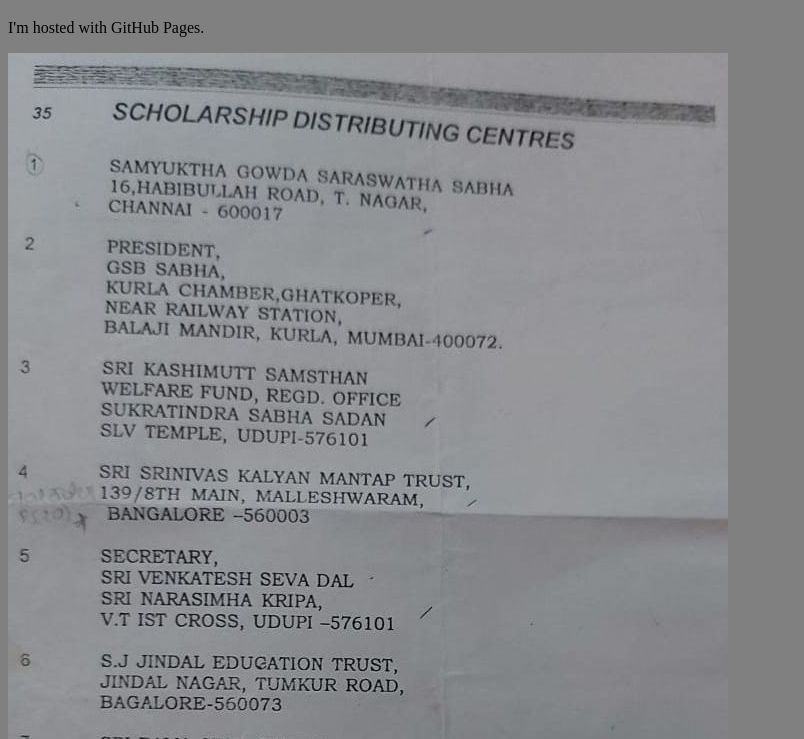
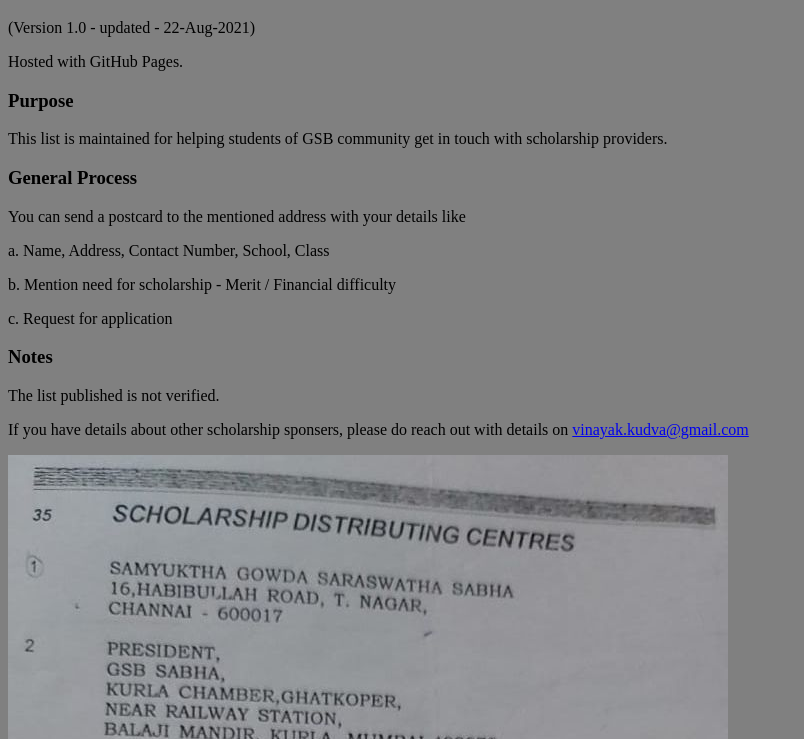
Before and after one commit to gsb-scholarship/gsb-scholarship.github.io, a plain HTML site: page index.html in a window 1280 px wide. Shown: the part 61-800 px from the top of the page, without its empty margins (0-804 px from the left). Drawn offline with Linux system fonts and the light colour scheme.

Commit message:
final V1

```diff
--- a/index.html
+++ b/index.html
@@ -2,7 +2,20 @@
 <html>
 <body style="background-color:grey;">
 <h1>GSB Scholarship List</h1>
-<p>I'm hosted with GitHub Pages.</p>
+<p>(Version 1.0 - updated - 22-Aug-2021)</p>
+<p>Hosted with GitHub Pages.</p>
+
+<h3>Purpose</h3>
+This list is maintained for helping students of GSB community get in touch with scholarship providers.
+<h3>General Process</h3>
+<p>You can send a postcard to the mentioned address with your details like </p>
+<p>a. Name, Address, Contact Number, School, Class</p>
+<p>b. Mention need for scholarship - Merit / Financial difficulty</p>
+<p>c. Request for application</p>
+<h3>Notes</h3>
+    <p>The list published is not verified.</p>
+    <p>If you have details about other scholarship sponsers, please do reach out with details on <a href="mailto:vinayak.kudva@gmail.com">vinayak.kudva@gmail.com</a></p>
+
 <img src="resources/Page1.jpeg" alt="Page 1"><img>
 <p>
 <img src="resources/Page2.jpeg" alt="Page 2"><img>
```
